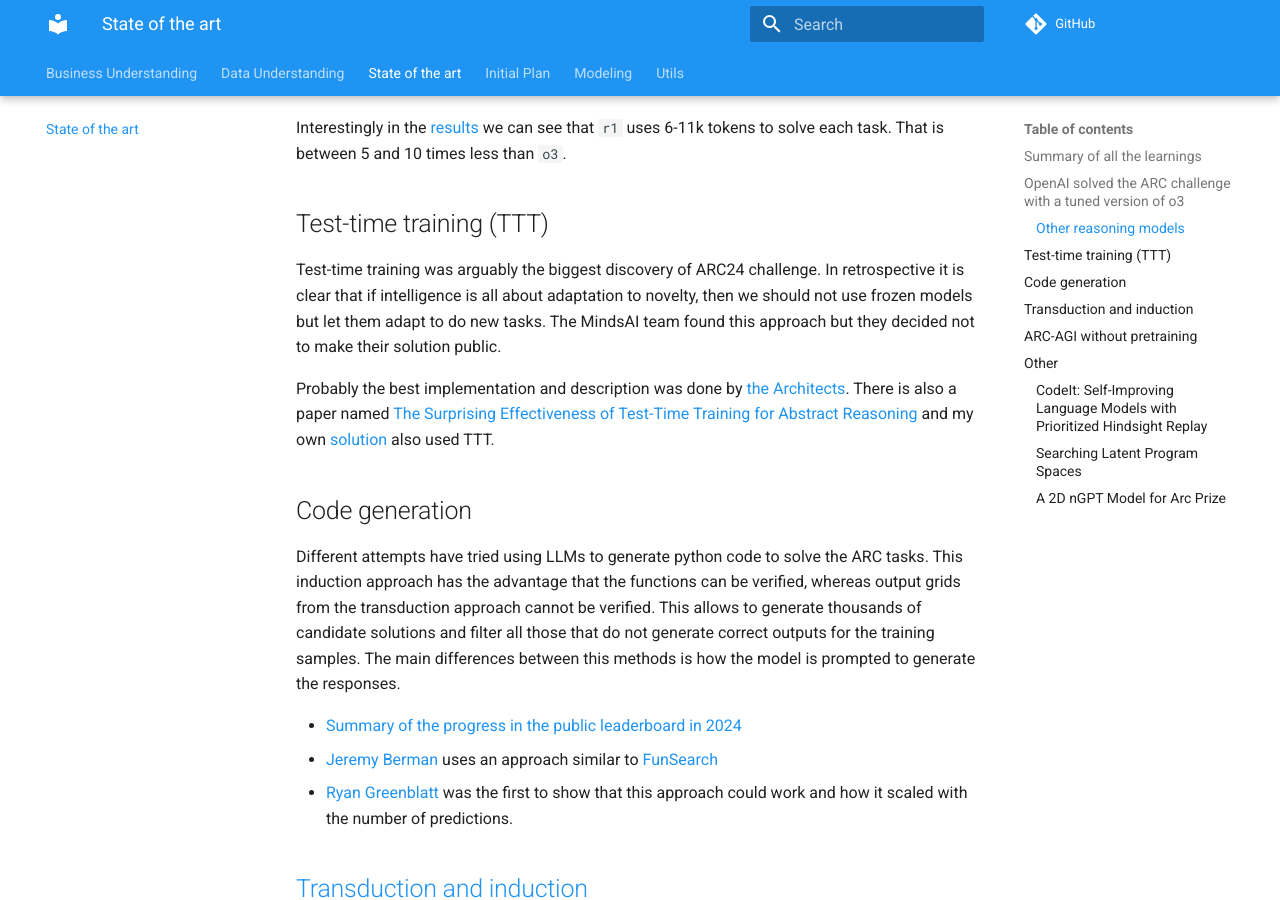
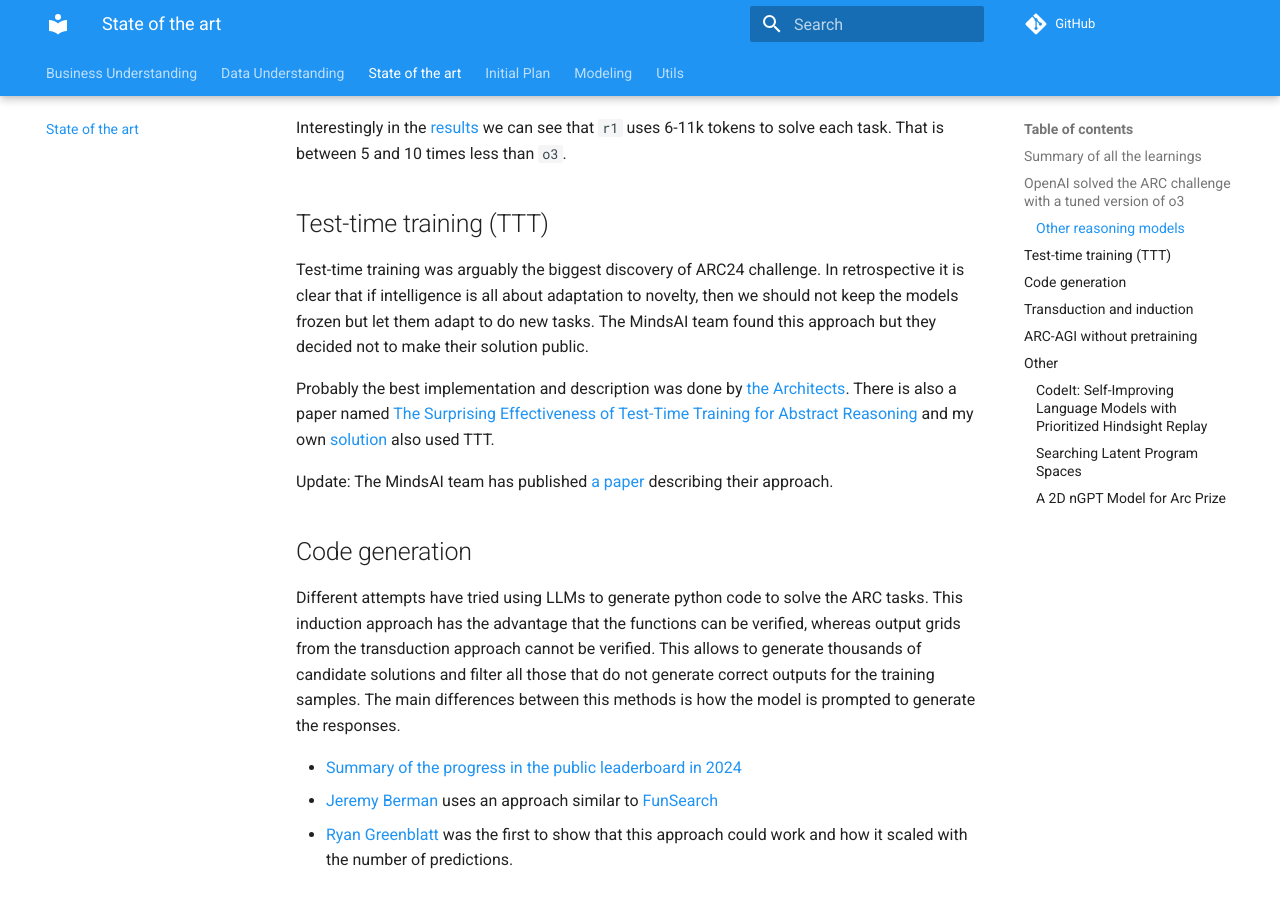
Before and after one commit to ironbar/arc25, an MkDocs documentation site: the page built from docs/03_State_of_the_art.md, in a window 1280 px wide and 900 px high, scrolled down 2268 px. Built offline with MkDocs 1.6.1 and Material for MkDocs 9.7.7, drawn with Linux system fonts in a browser that asks for light colours; comment, search, counter and statistics services are not loaded; some of the changed text lies outside the part shown.

Commit message:
updated documentation

```diff
--- a/docs/03_State_of_the_art.md
+++ b/docs/03_State_of_the_art.md
@@ -42,10 +42,11 @@ Interestingly in the [results](https://arcprize.org/blog/r1-zero-r1-results-anal
 
 ## Test-time training (TTT)
 
-Test-time training was arguably the biggest discovery of ARC24 challenge. In retrospective it is clear that if intelligence is all about adaptation to novelty, then we should not use frozen models but let them adapt to do new tasks. The MindsAI team found this approach but they decided not to make their solution public.
+Test-time training was arguably the biggest discovery of ARC24 challenge. In retrospective it is clear that if intelligence is all about adaptation to novelty, then we should not keep the models frozen but let them adapt to do new tasks. The MindsAI team found this approach but they decided not to make their solution public.
 
 Probably the best implementation and description was done by [the Architects](https://arxiv.org/abs/2411.07279). There is also a paper named [The Surprising Effectiveness of Test-Time Training for Abstract Reasoning](https://arxiv.org/abs/2411.07279) and my own [solution](https://ironbar.github.io/arc24/05_Solution_Summary/) also used TTT.
 
+Update: The MindsAI team has published [a paper](https://github.com/MohamedOsman1998/deep-learning-for-arc/blob/main/deep_learning_for_arc.pdf) describing their approach.
 
 ## Code generation
 
```
Also changed, not shown: other parts of docs/03_State_of_the_art.md (+1 -1 lines).
